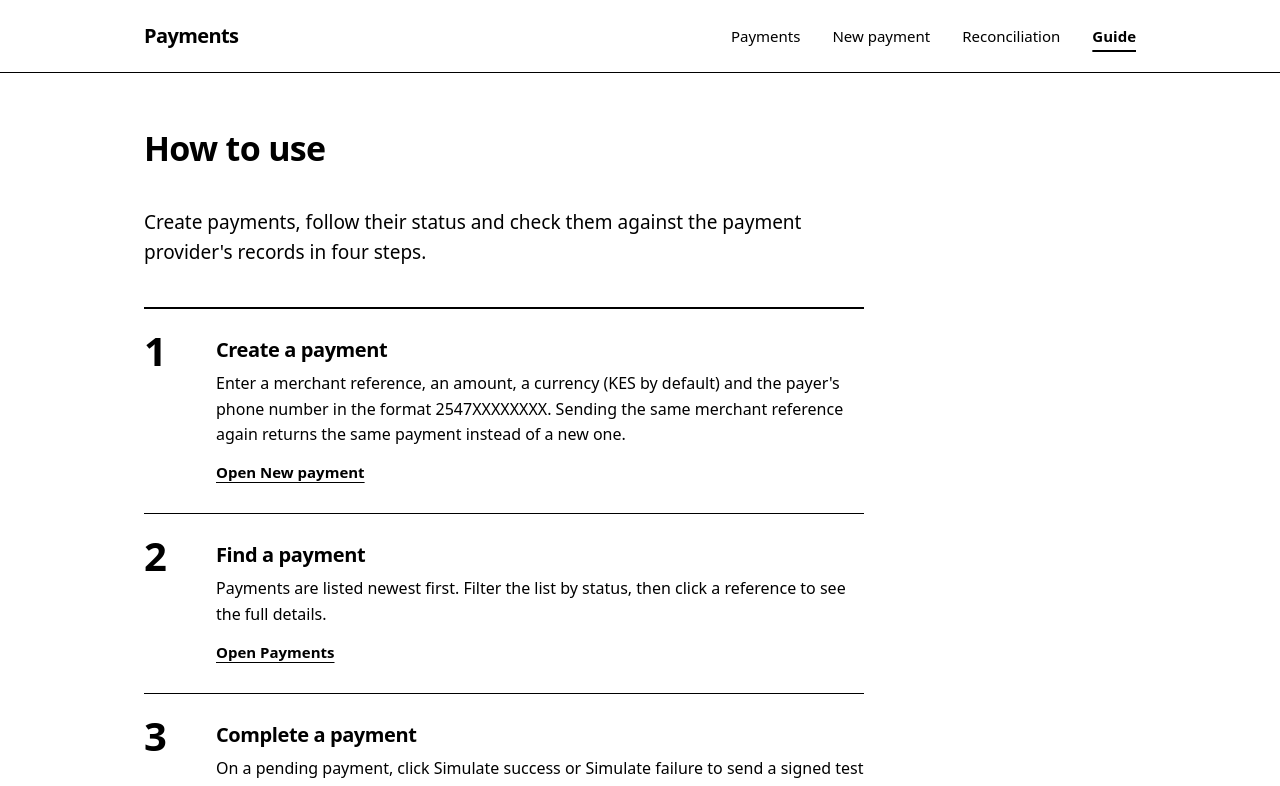
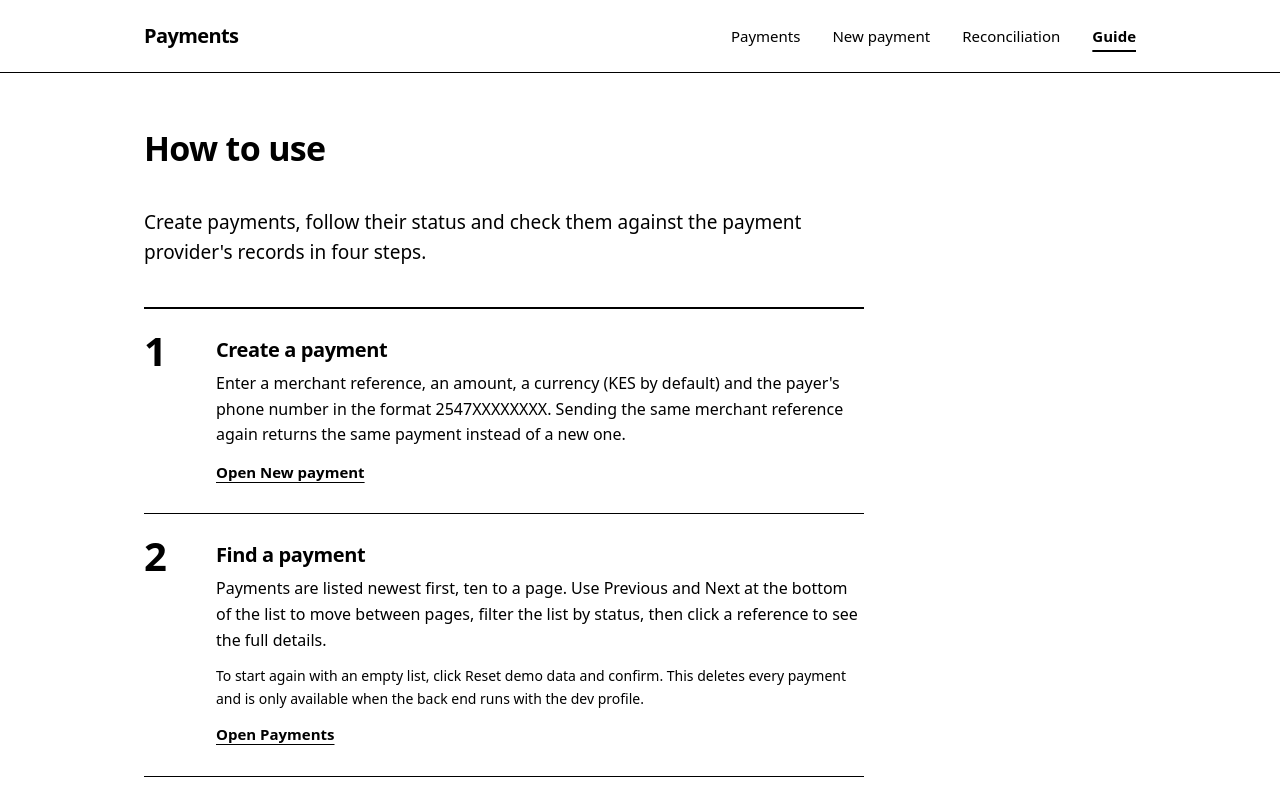
Before and after one commit to Martin888Maina/java-payment-application, a React (Vite) app in the folder frontend/: page /guide in a window 1280 px wide. Shown: the top 786 px of the page. Built offline with nearby package versions, Linux system fonts and the light colour scheme.

Commit message:
update the guide for pages and reset

```diff
--- a/frontend/src/pages/Guide.jsx
+++ b/frontend/src/pages/Guide.jsx
@@ -23,8 +23,12 @@ function Guide() {
         <li>
           <h3>Find a payment</h3>
           <p>
-            Payments are listed newest first. Filter the list by status, then click a reference to see the full
-            details.
+            Payments are listed newest first, ten to a page. Use Previous and Next at the bottom of the list to move
+            between pages, filter the list by status, then click a reference to see the full details.
+          </p>
+          <p className="hint">
+            To start again with an empty list, click Reset demo data and confirm. This deletes every payment and is only
+            available when the back end runs with the dev profile.
           </p>
           <Link to="/">Open Payments</Link>
         </li>
```
